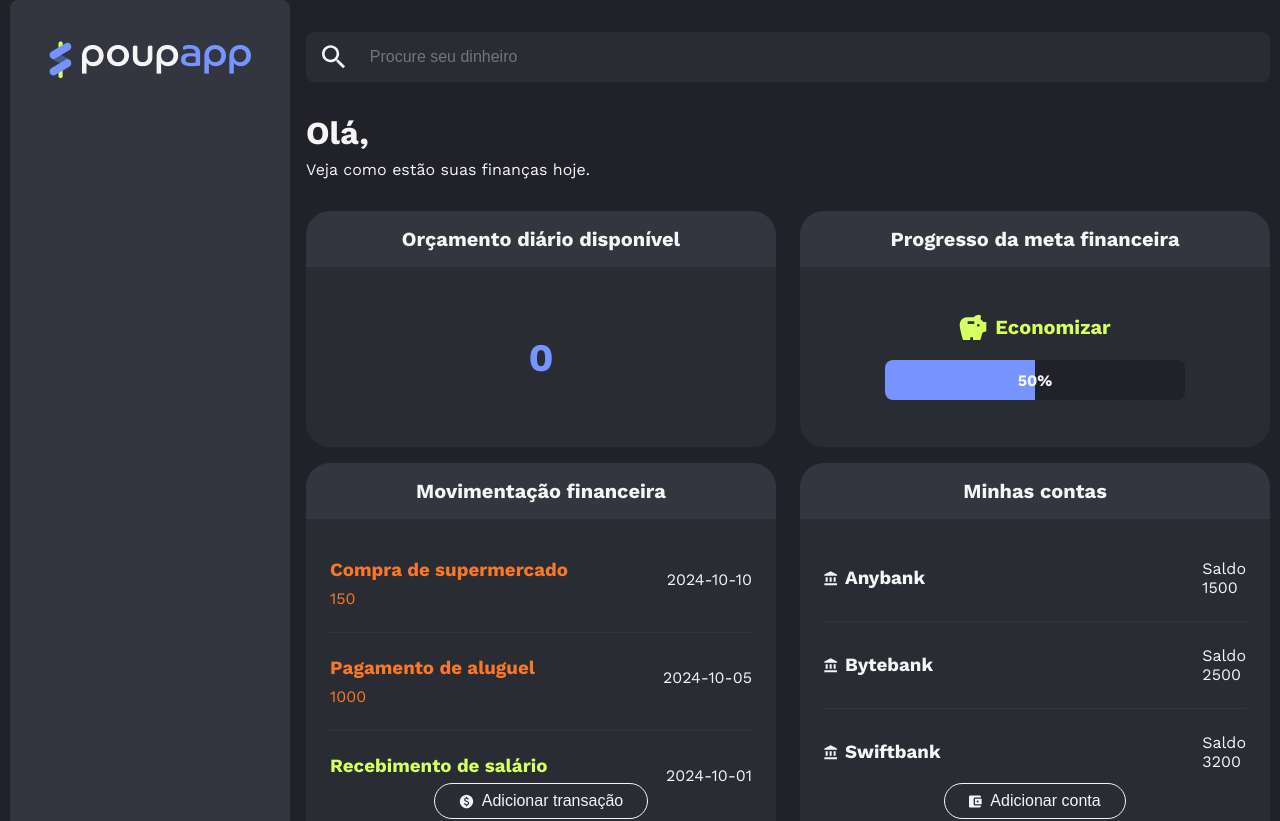
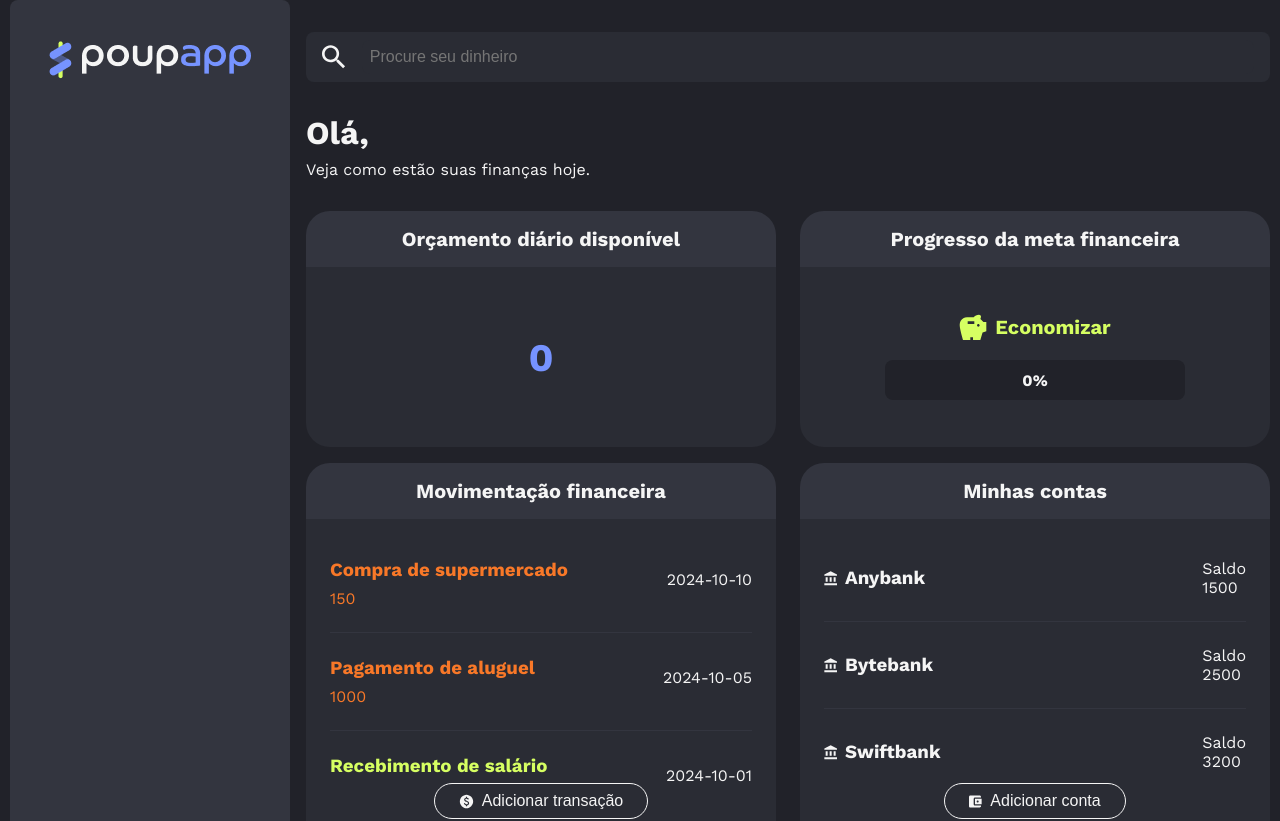
Before and after one commit to NeiltonSeguins/4164-draft, a React (Vite) app: page /home in a window 1280 px wide. Shown: the top 821 px of the page. Built offline with nearby package versions, Linux system fonts and the light colour scheme.

Commit message:
Aqui é onde a gente cria um getter com o computed do mobX para calcular o progresso da meta

```diff
--- a/src/components/MetaFinanceira/BarraProgresso/BarraProgresso.jsx
+++ b/src/components/MetaFinanceira/BarraProgresso/BarraProgresso.jsx
@@ -1,4 +1,6 @@
-import React from "react";
+import { observer } from "mobx-react";
+import React, { useContext } from "react";
+import { StoreContext } from "src/mobx/store/storeContext";
 import styled from "styled-components";
 
 export const BarraContainer = styled.div`
@@ -31,8 +33,9 @@ export const TextoProgresso = styled.div`
   font-size: 1rem;
 `;
 
-const BarraProgresso = () => {
-  const progressoMeta = 50;
+const BarraProgresso = observer(() => {
+  const { userStore } = useContext(StoreContext);
+  const progressoMeta = userStore.progressoMeta;
 
   return (
     <BarraContainer>
@@ -40,6 +43,6 @@ const BarraProgresso = () => {
       <TextoProgresso>{progressoMeta}%</TextoProgresso>
     </BarraContainer>
   );
-};
+});
 
 export default BarraProgresso;
```
